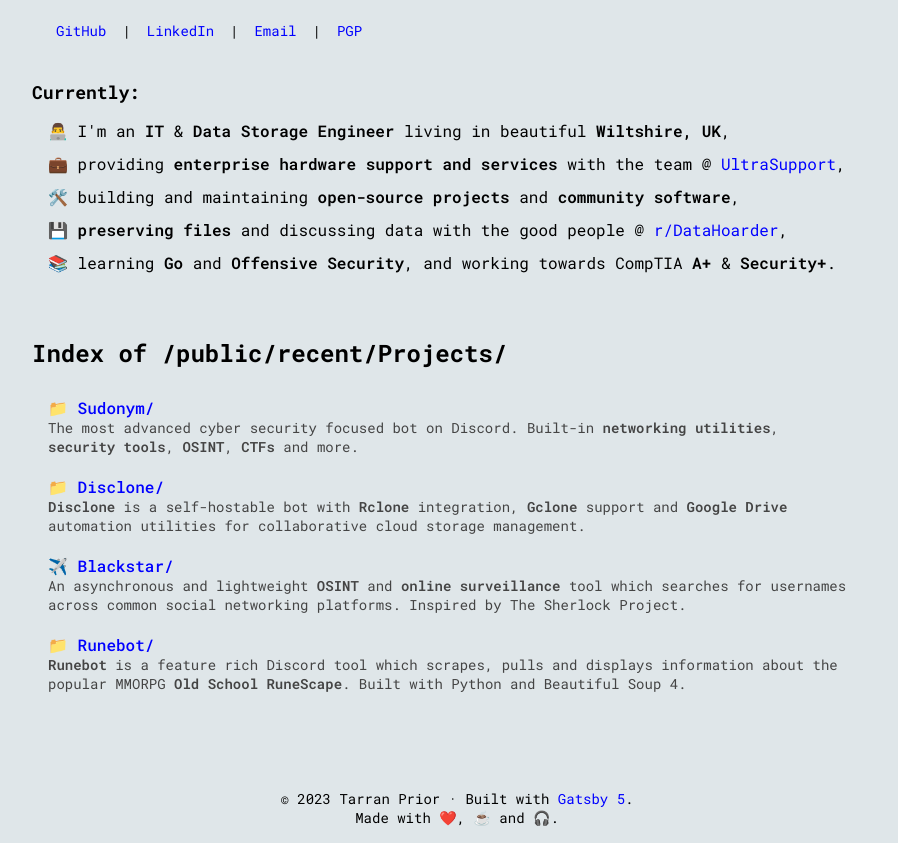
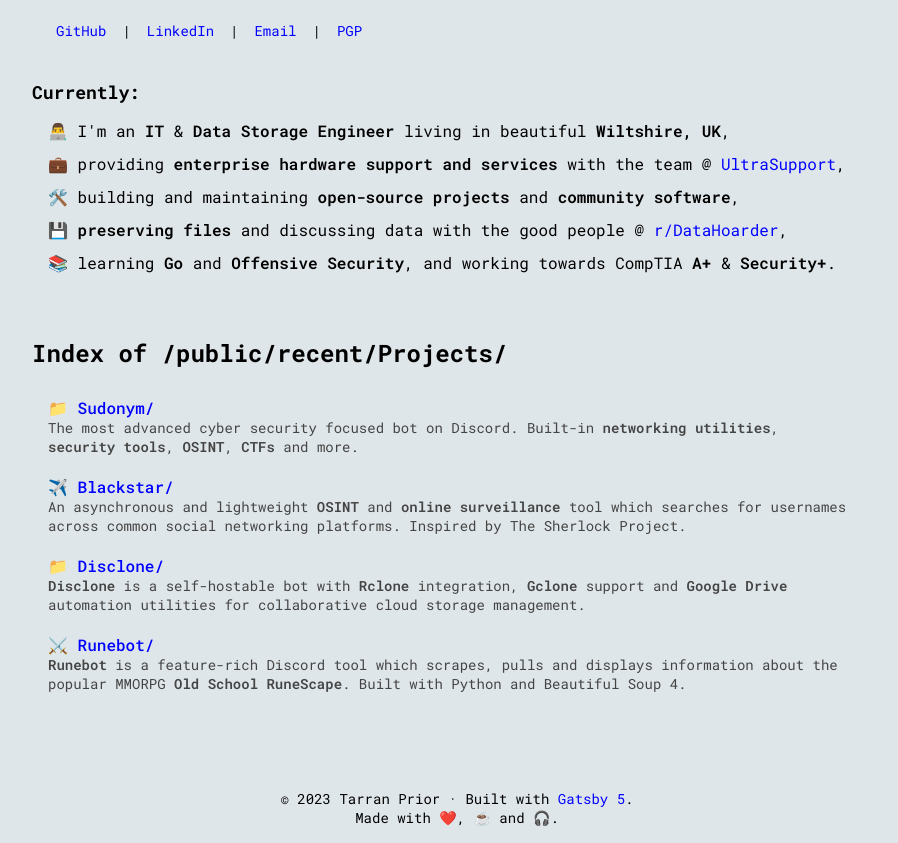
Before and after one commit to tarranprior/tarranprior.com, a Gatsby site: page / in a window 1280 px wide. Shown: the part 168-1011 px from the top of the page, without its empty margins (183-1081 px from the left). Built offline with nearby package versions, Linux system fonts and the light colour scheme; Gatsby itself is replaced by a stand-in of ours.

Commit message:
🔧 Update /tarranprior.com/

```diff
--- a/src/pages/index.js
+++ b/src/pages/index.js
@@ -81,16 +81,16 @@
               <p>The most advanced cyber security focused bot on Discord. Built-in <b>networking utilities</b>, <b>security tools</b>, <b>OSINT</b>, <b>CTFs</b> and more.</p>
             </li>
             <li>
+              <h4>✈️ <a href="https://github.com/tarranprior/blackstar" target="_blank" rel="noreferrer">Blackstar/</a></h4>
+              <p>An asynchronous and lightweight <b>OSINT</b> and <b>online surveillance</b> tool which searches for usernames across common social networking platforms. Inspired by The Sherlock Project.</p>
+            </li>
+            <li>
               <h4>📁 <a href="https://github.com/tarranprior/disclone" target="_blank" rel="noreferrer">Disclone/</a></h4>
               <p><b>Disclone</b> is a self-hostable bot with <b>Rclone</b> integration, <b>Gclone</b> support and <b>Google Drive</b> automation utilities for collaborative cloud storage management.</p>
             </li>
             <li>
-              <h4>✈️ <a href="https://github.com/tarranprior/blackstar" target="_blank" rel="noreferrer">Blackstar/</a></h4>
-              <p>An asynchronous and lightweight <b>OSINT</b> and <b>online surveillance</b> tool which searches for usernames across common social networking platforms. Inspired by The Sherlock Project.</p>
-            </li>
-            <li>
-              <h4>📁 <a href="https://github.com/tarranprior/runebot" target="_blank" rel="noreferrer">Runebot/</a></h4>
-              <p><b>Runebot</b> is a feature rich Discord tool which scrapes, pulls and displays information about the popular MMORPG <b>Old School RuneScape</b>. Built with Python and Beautiful Soup 4.</p>
+              <h4>⚔️ <a href="https://github.com/tarranprior/runebot" target="_blank" rel="noreferrer">Runebot/</a></h4>
+              <p><b>Runebot</b> is a feature-rich Discord tool which scrapes, pulls and displays information about the popular MMORPG <b>Old School RuneScape</b>. Built with Python and Beautiful Soup 4.</p>
             </li>
           </StyledProjectList>
         </main>
```
Also changed, not shown: 1 other file.
